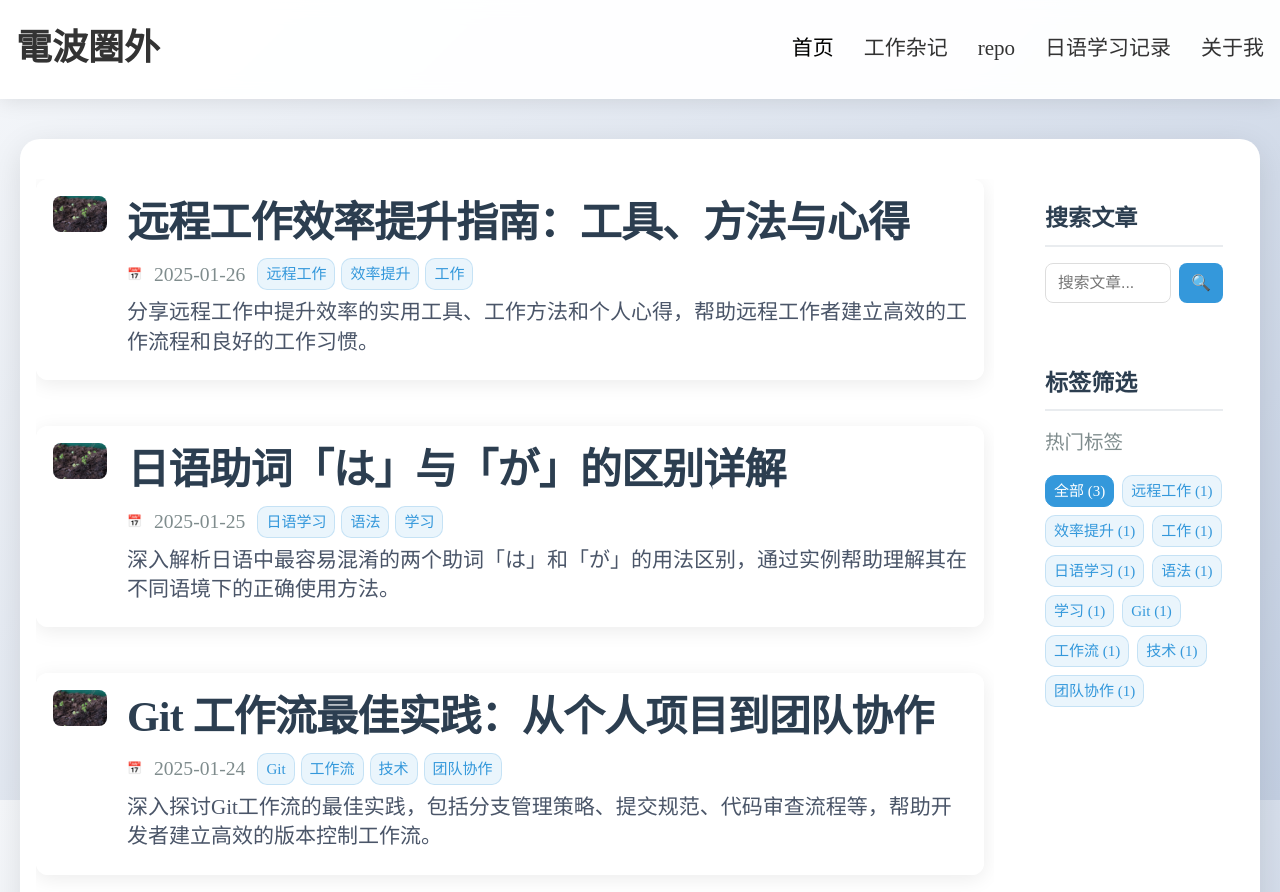
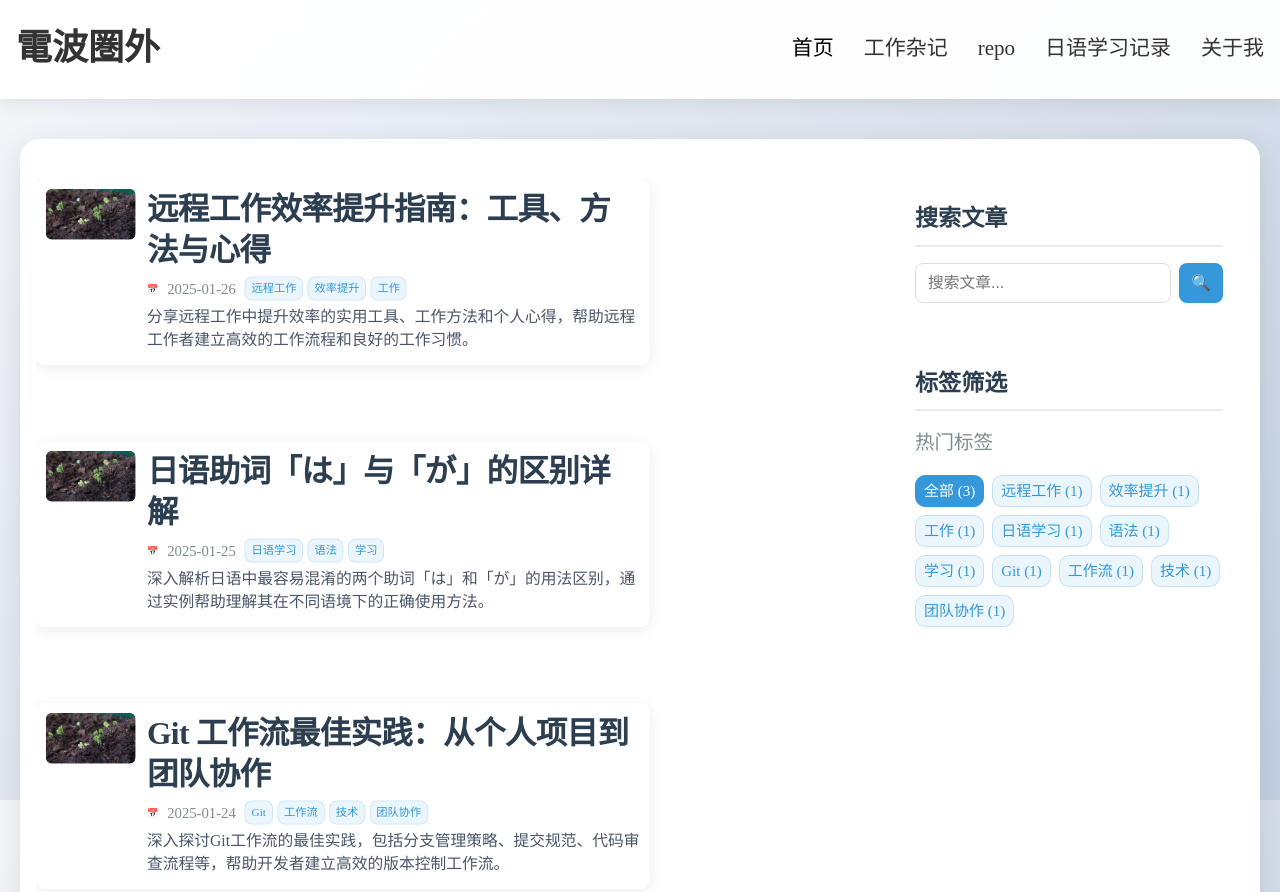
Before and after one commit to Ciel-th/blog, a plain HTML site: page index.html in a window 1280 px wide. Shown: the top 892 px of the page. Drawn offline with Linux system fonts and the light colour scheme; a web font is replaced by a local one.

Commit message:
修改了首页缩略容器样式

```diff
--- a/styles/main.css
+++ b/styles/main.css
@@ -135,26 +135,25 @@ a:hover {
 .posts {
     display: flex;
     flex-direction: column;
-    gap: 16px;
+    gap: 6px;
     margin-bottom: 40px;
 }
 
 .post-item {
     background: rgba(255, 255, 255, 0.85);
     border-radius: 12px;
-    padding: 16px;
+    padding: 12px;
     border: 1px solid rgba(255, 255, 255, 0.4);
     backdrop-filter: blur(12px);
     box-shadow: 0 4px 20px rgba(0, 0, 0, 0.08);
     transition: all 0.3s ease;
     cursor: pointer;
+    transform: scale(0.75);
+    transform-origin: left top;
+    margin-bottom: 15px;
 }
 
-.post-item:hover {
-    transform: translateY(-3px);
-    box-shadow: 0 8px 30px rgba(0, 0, 0, 0.15);
-    background: rgba(255, 255, 255, 0.95);
-}
+
 
 .post-title {
     margin: 0 0 8px 0;
@@ -215,12 +214,12 @@ a:hover {
 }
 
 .blog-content {
-    flex: 1;
+    width: 950px;
     min-width: 0;
 }
 
 .blog-sidebar {
-    width: 220px;
+    width: 350px;
     flex-shrink: 0;
 }
 
@@ -299,38 +298,49 @@ a:hover {
 /* 文章缩略图样式 */
 .post-item {
     display: flex;
-    gap: 20px;
+    gap: 15px;
     align-items: flex-start;
-    margin-bottom: 30px;
+    margin-bottom: 8px;
+    transition: transform 0.3s ease;
+}
+
+.post-item:hover {
+    transform: scale(1.01);
 }
 
 .post-thumbnail {
-    width: 54px !important;
-    height: 36px !important;
+    width: 120px;
+    height: 67.5px;
     flex-shrink: 0;
     border-radius: 8px;
     overflow: hidden;
     background: #f8f9fa;
+    position: relative;
 }
 
 .post-thumbnail .thumbnail-image {
+    position: absolute;
+    top: 0;
+    left: 0;
     width: 100%;
     height: 100%;
     object-fit: cover;
-    transition: transform 0.3s ease;
+    border-radius: 8px;
 }
 
-.post-thumbnail:hover .thumbnail-image {
-    transform: scale(1.05);
-}
+
 
 .post-content {
     flex: 1;
     min-width: 0;
+    display: flex;
+    flex-direction: column;
+    justify-content: space-between;
 }
 
 /* 文章列表滚动条 */
 .posts {
+    max-width: 2000px;
     max-height: 800px;
     overflow-y: auto;
     padding-right: 10px;
```
Also changed, not shown: README.md.
